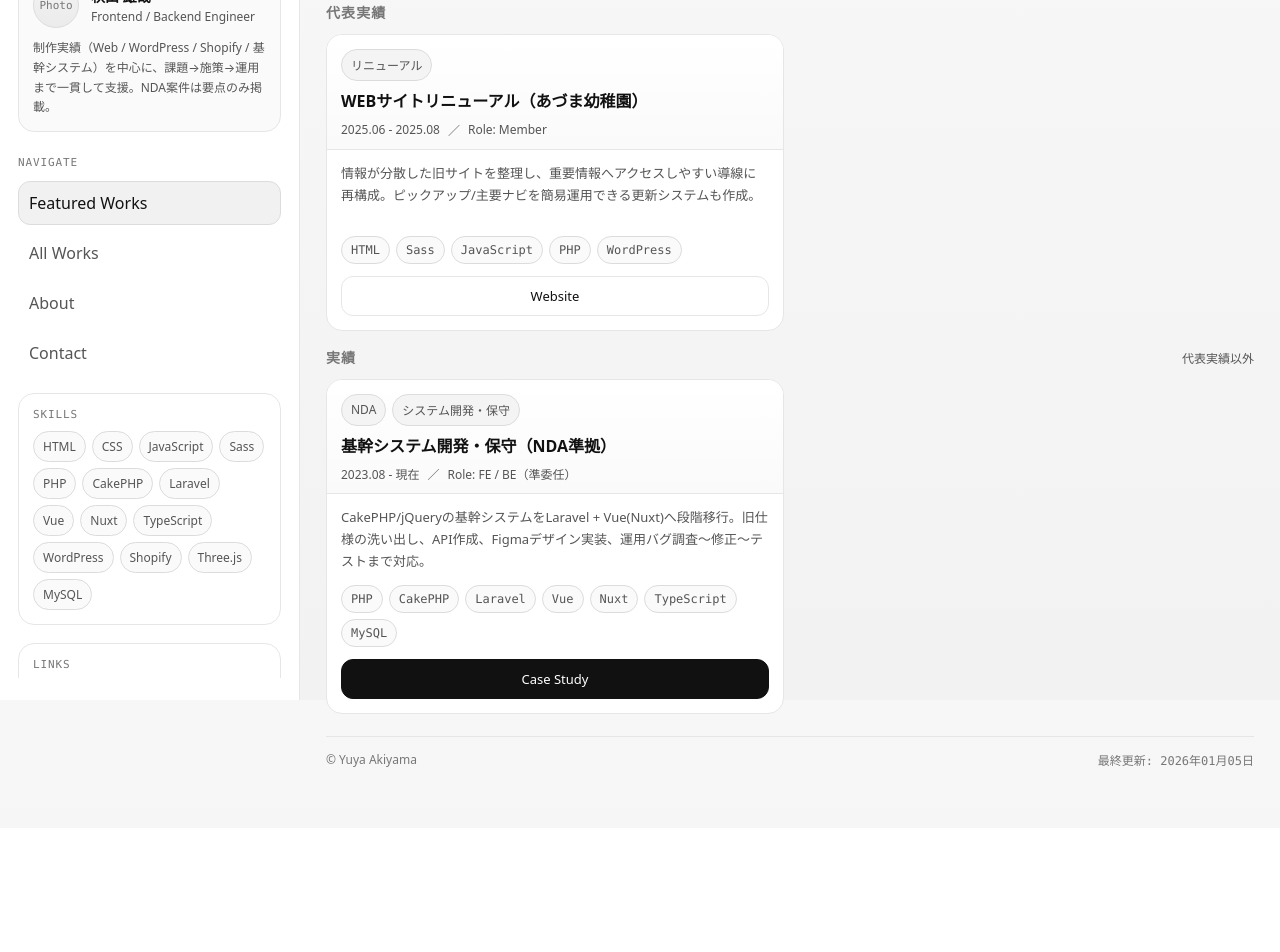
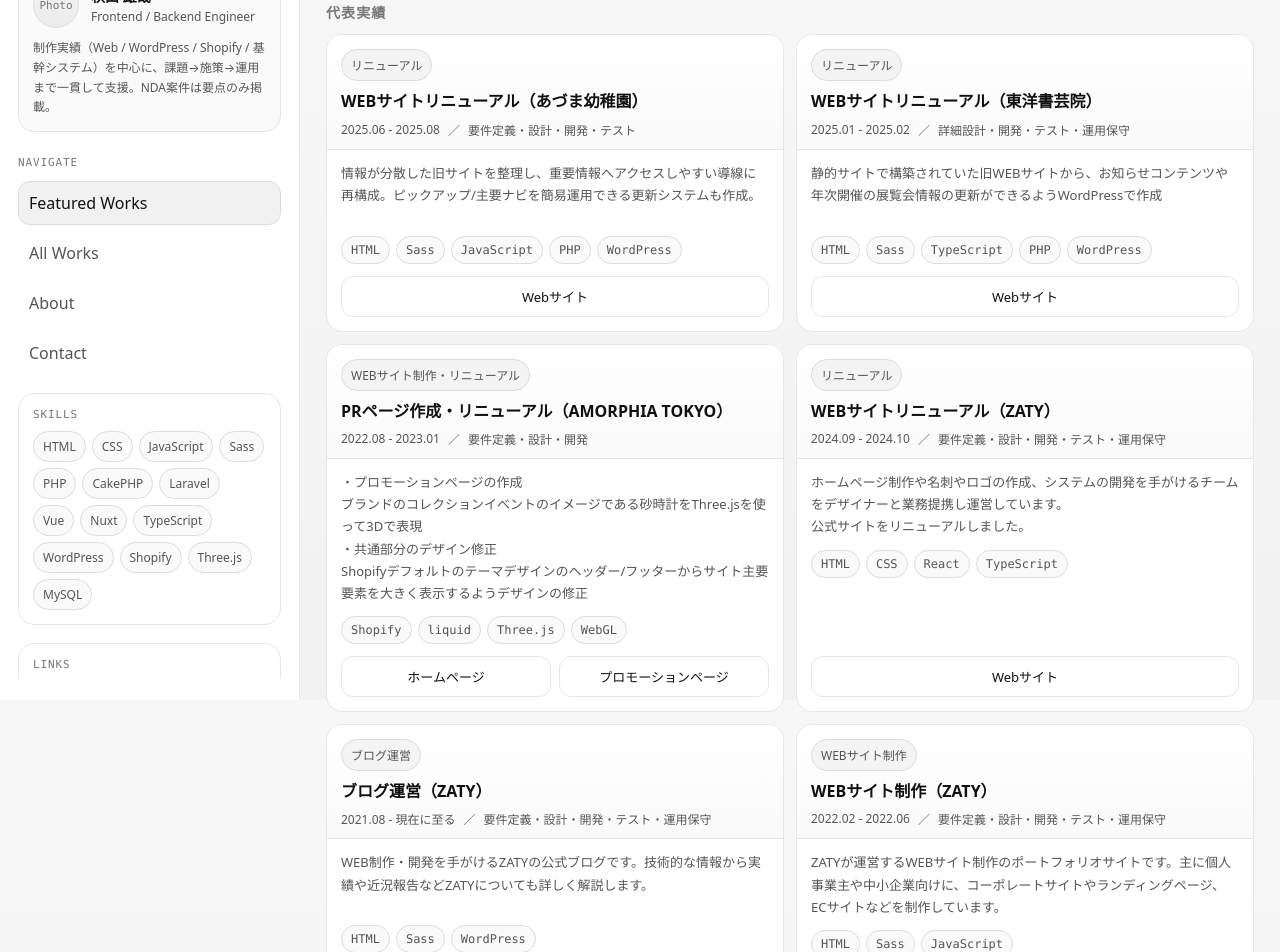
Before and after one commit to Zaty-Akiyama/portfolio, a Next.js app: page / in a window 1280 px wide. Shown: the part 100-1052 px from the top of the page. Before the commit the page ends 928 px from the top, so only its background shows below. Built offline with nearby package versions, Linux system fonts and the light colour scheme.

Commit message:
実績追加

```diff
--- a/src/components/works/WorkCard.tsx
+++ b/src/components/works/WorkCard.tsx
@@ -19,12 +19,21 @@ export function WorkCard({ project }: { project: Project }) {
         <div className={styles.meta}>
           <span>{project.period}</span>
           <span>／</span>
-          <span>Role: {project.role}</span>
+          <span>{project.role}</span>
         </div>
       </div>
 
       <div className={styles.body}>
-        <p className={styles.desc}>{project.summary}</p>
+        {project.summary ? (
+          <p className={styles.desc}>
+            {project.summary.split(/\r?\n/).map((line, i, arr) => (
+              <span key={i}>
+                {line}
+                {i < arr.length - 1 && <br />}
+              </span>
+            ))}
+          </p>
+        ) : null}
 
         {project.stack?.length ? (
           <div className={styles.pills}>
--- a/src/components/works/WorksPage.tsx
+++ b/src/components/works/WorksPage.tsx
@@ -54,7 +54,7 @@ export function WorksPage() {
         projects={featured}
       />
 
-      <WorksSection id="all" title="実績" note="代表実績以外" projects={all} />
+      <WorksSection id="all" title="その他の実績" projects={all} />
 
       <footer className={styles.footer}>
         <div>© Yuya Akiyama</div>
--- a/src/data/projects.ts
+++ b/src/data/projects.ts
@@ -4,28 +4,112 @@ import { Project } from "@/types/project";
 export const projects: Project[] = [
   {
     id: "core-nda",
-    title: "基幹システム開発・保守（NDA準拠）",
+    title: "基幹システム開発・保守",
     category: "システム開発・保守",
     period: "2023.08 - 現在",
     role: "FE / BE（準委任）",
     summary:
-      "CakePHP/jQueryの基幹システムをLaravel + Vue(Nuxt)へ段階移行。旧仕様の洗い出し、API作成、Figmaデザイン実装、運用バグ調査〜修正〜テストまで対応。",
+      "CakePHP/jQueryの基幹システムをLaravel + Vue(Nuxt)へ段階移行。",
     stack: ["PHP", "CakePHP", "Laravel", "Vue", "Nuxt", "TypeScript", "MySQL"],
     labels: ["NDA"],
     featured: false,
-    links: [{ label: "Case Study", href: "#", primary: true }],
   },
   {
     id: "aduma",
     title: "WEBサイトリニューアル（あづま幼稚園）",
     category: "リニューアル",
     period: "2025.06 - 2025.08",
-    role: "Member",
+    role: "要件定義・設計・開発・テスト",
     summary:
       "情報が分散した旧サイトを整理し、重要情報へアクセスしやすい導線に再構成。ピックアップ/主要ナビを簡易運用できる更新システムも作成。",
     stack: ["HTML", "Sass", "JavaScript", "PHP", "WordPress"],
     featured: true,
-    links: [{ label: "Website", href: "https://aduma-kindergarden.com/" }],
+    links: [{ label: "Webサイト", href: "https://aduma-kindergarden.com/" }],
   },
-  // ...（他も同様に）
+  {
+    id: "shogein",
+    title: "WEBサイトリニューアル（東洋書芸院）",
+    category: "リニューアル",
+    period: "2025.01 - 2025.02",
+    role: "詳細設計・開発・テスト・運用保守",
+    summary:
+      "静的サイトで構築されていた旧WEBサイトから、お知らせコンテンツや年次開催の展覧会情報の更新ができるようWordPressで作成",
+    stack: ["HTML", "Sass", "TypeScript", "PHP", "WordPress"],
+    featured: true,
+    links: [{ label: "Webサイト", href: "https://shogein.com/" }],
+  },
+  {
+    id: "ace",
+    title: "コーポレートサイト制作（ACE株式会社）",
+    category: "WEBサイト制作",
+    period: "2024.05 - 2024.08",
+    role: "要件定義・設計・開発・テスト・運用保守",
+    summary:
+      "コーポレートサイトの作成",
+    stack: ["HTML", "Sass", "PHP"],
+    featured: false,
+    links: [{ label: "現在閉鎖中" }],
+  },
+  {
+    id: "amorphia",
+    title: "PRページ作成・リニューアル（AMORPHIA TOKYO）",
+    category: "WEBサイト制作・リニューアル",
+    period: "2022.08 - 2023.01",
+    role: "要件定義・設計・開発",
+    summary:
+      "・プロモーションページの作成\nブランドのコレクションイベントのイメージである砂時計をThree.jsを使って3Dで表現\n・共通部分のデザイン修正\nShopifyデフォルトのテーマデザインのヘッダー/フッターからサイト主要要素を大きく表示するようデザインの修正",
+    stack: ["Shopify", "liquid", "Three.js", "WebGL"],
+    featured: true,
+    links: [
+      { label: "ホームページ", href: "https://amorphia.tokyo/" },
+      { label: "プロモーションページ", href: "https://amorphia.tokyo/pages/2023-spring-summer" },
+    ],
+  },
+  {
+    id: "nexer",
+    title: "SEO施策コーディング",
+    category: "コーディング",
+    period: "2022.11 - 2023.11",
+    role: "コーディング業務",
+    summary:
+      "SEO対策を目的とした修正依頼のコーディング対応\n\nWordPressやMovableTypeなどのCMSやShopifyやMakeShopなどのECサイトで作成されたWEBサイトへの本番反映",
+    stack: ["HTML", "CSS", "各種CMS"],
+    featured: false,
+  },
+  {
+    id: "zaty",
+    title: "WEBサイトリニューアル（ZATY）",
+    category: "リニューアル",
+    period: "2024.09 - 2024.10",
+    role: "要件定義・設計・開発・テスト・運用保守",
+    summary:
+      "ホームページ制作や名刺やロゴの作成、システムの開発を手がけるチームをデザイナーと業務提携し運営しています。\n公式サイトをリニューアルしました。",
+    stack: ["HTML", "CSS", "React", "TypeScript"],
+    featured: true,
+    links: [{ label: "Webサイト", href: "https://zaty.jp/" }],
+  },
+  {
+    id: "blog.zaty",
+    title: "ブログ運営（ZATY）",
+    category: "ブログ運営",
+    period: "2021.08 - 現在に至る",
+    role: "要件定義・設計・開発・テスト・運用保守",
+    summary:
+      "WEB制作・開発を手がけるZATYの公式ブログです。技術的な情報から実績や近況報告などZATYについても詳しく解説します。",
+    stack: ["HTML", "Sass", "WordPress"],
+    featured: true,
+    links: [{ label: "ブログ", href: "https://blog.zaty.jp/" }],
+  },
+  {
+    id: "web.zaty",
+    title: "WEBサイト制作（ZATY）",
+    category: "WEBサイト制作",
+    period: "2022.02 - 2022.06",
+    role: "要件定義・設計・開発・テスト・運用保守",
+    summary:
+      "ZATYが運営するWEBサイト制作のポートフォリオサイトです。主に個人事業主や中小企業向けに、コーポレートサイトやランディングページ、ECサイトなどを制作しています。",
+    stack: ["HTML", "Sass", "JavaScript"],
+    featured: true,
+    links: [{ label: "Webサイト", href: "https://web-production.zaty.jp/" }],
+  }
 ];
```
